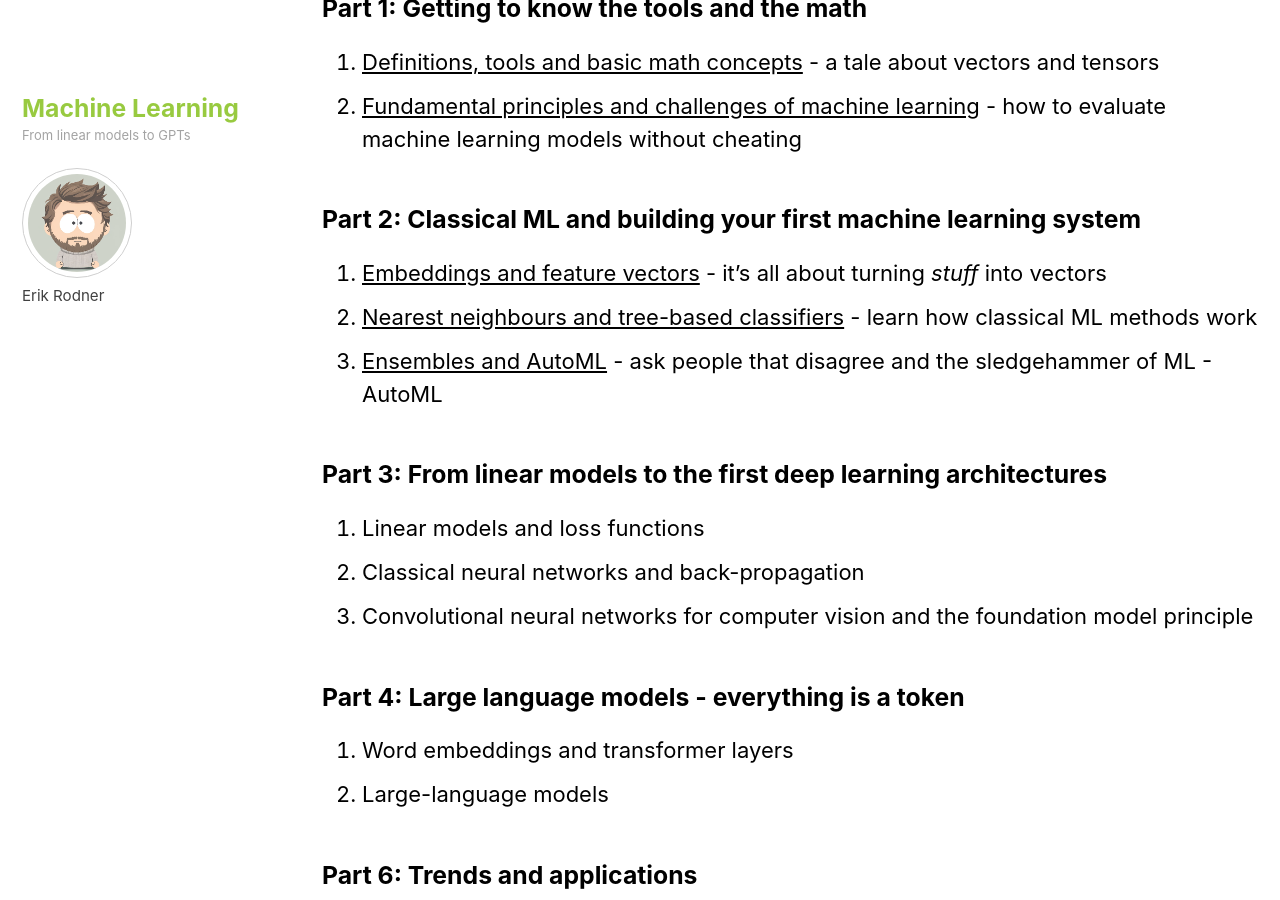
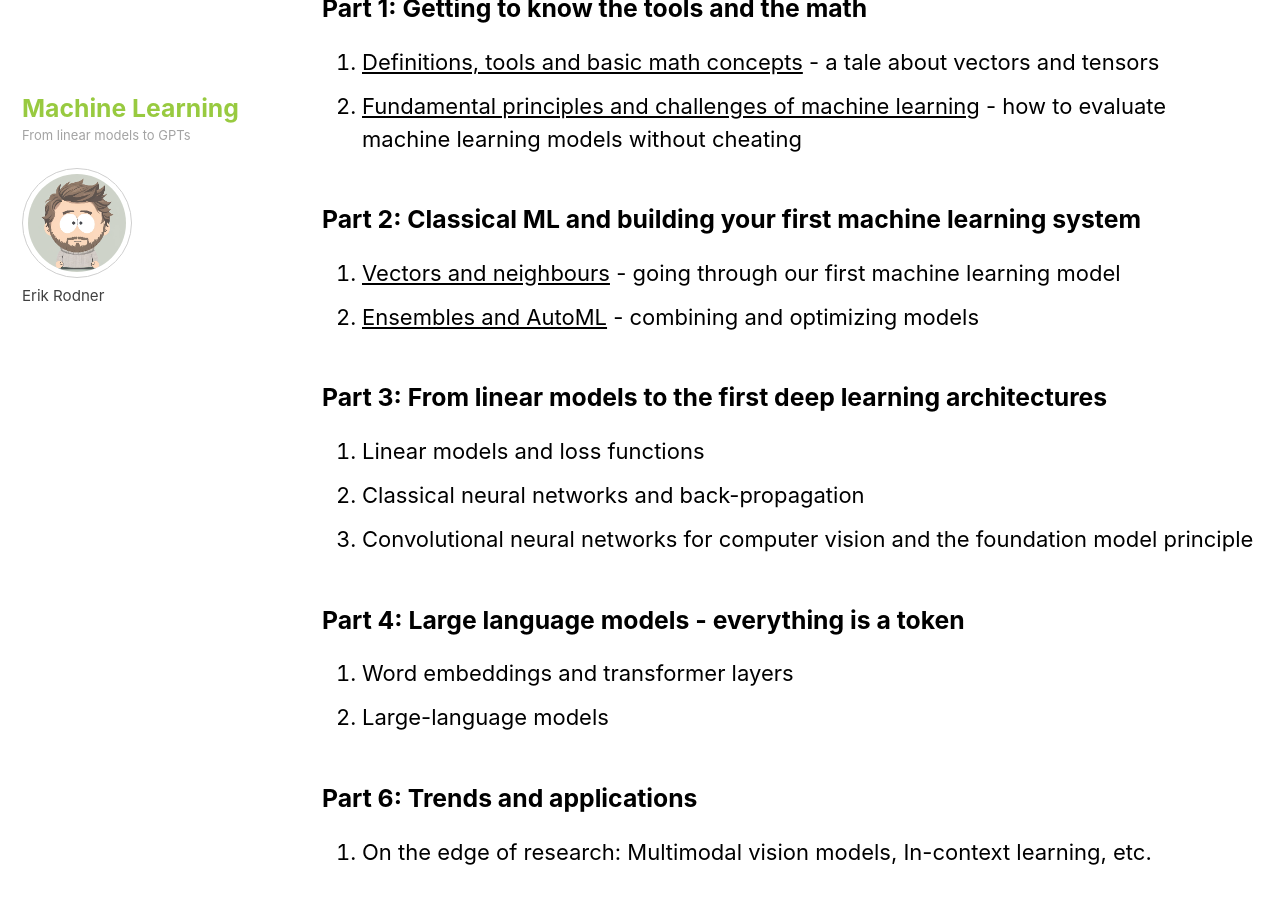
Before and after one commit to HTW-Berlin-KI-Werkstatt/ml-lecture, a Jekyll site: the page built from index.md, in a window 1280 px wide and 900 px high, scrolled down 1338 px. Built offline with Jekyll 4.4.1, drawn with Linux system fonts in a browser that asks for light colours; cached includes are drawn as plain includes.

Commit message:
Outline rearranged

```diff
--- a/index.md
+++ b/index.md
@@ -39,9 +39,8 @@ Specifically, we will deal with the following content: [^1]
 
 ### Part 2: Classical ML and building your first machine learning system
 
-3. [Embeddings and feature vectors](/modules/featurevectors/featurevectors.md) - it's all about turning *stuff* into vectors
-3. [Nearest neighbours and tree-based classifiers](/modules/classicalmlmodels/classicalmlmodels.md) - learn how classical ML methods work
-4. [Ensembles and AutoML](/modules/automlensembles/automlensembles.md) - ask people that disagree and the sledgehammer of ML - AutoML
+3. [Vectors and neighbours](/lectures/03/03.md) - going through our first machine learning model
+4. [Ensembles and AutoML](lectures/04/04.md) - combining and optimizing models
 
 ### Part 3: From linear models to the first deep learning architectures
 
```
